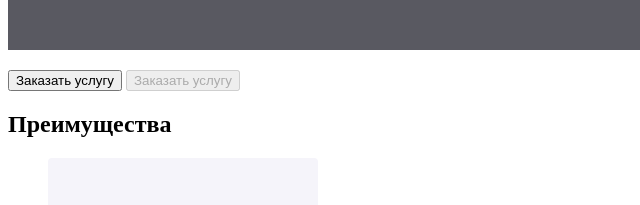
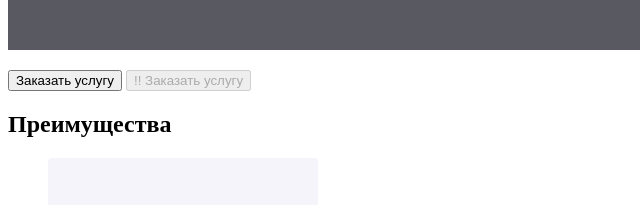
Before and after one commit to ludmiladev/goit-markup-hw-01, a plain HTML site: page index.html in a window 1280 px wide. Shown: the part 799-1004 px from the top of the page, 0-640 px from the left. Drawn offline with Linux system fonts and the light colour scheme.

Commit message:
Initial commit

```diff
--- a/index.html
+++ b/index.html
@@ -45,7 +45,7 @@
             <img src="./images/fon_geroj.jpg" width="1600" height="600" alt="fon_geroj">
             <form action="button.html">
                 <p><button>Заказать услугу</button>
-                <button disabled>Заказать услугу</button></p>
+                <button disabled> !! Заказать услугу</button></p>
             </form>
         </section>
     </div>
```
